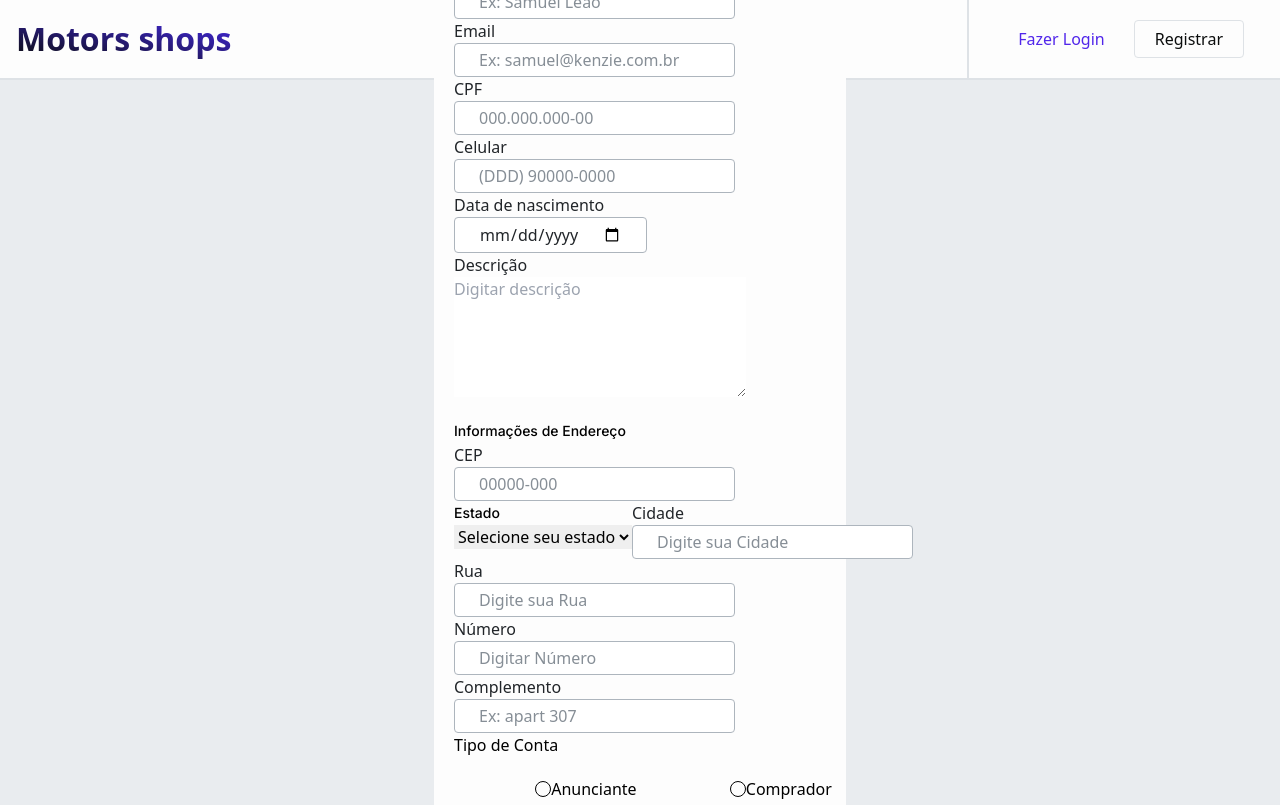
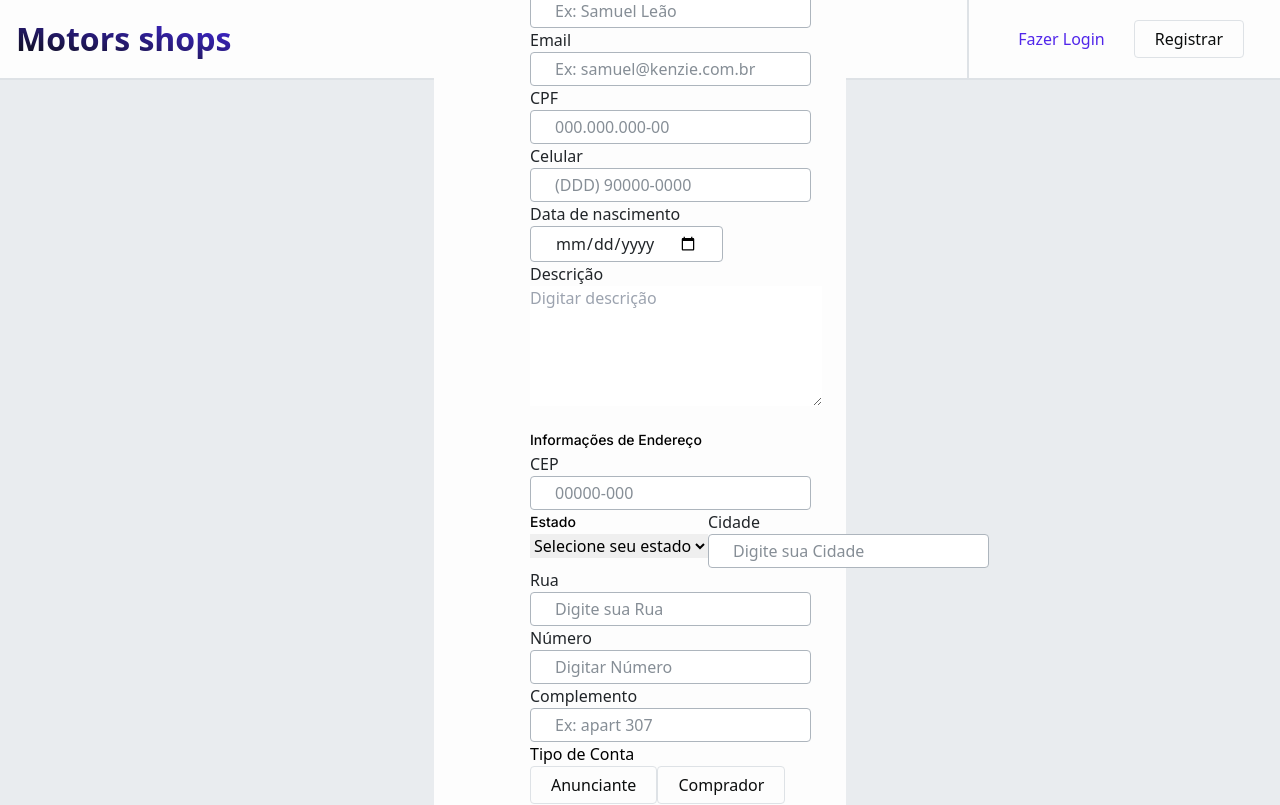
Before and after one commit to Projeto-Full-Stack/Projeto-FullStack-Grupo11, a Next.js app in the folder frontend/: page /register in a window 1280 px wide. Shown: the top 805 px of the page. Built offline with nearby package versions, Linux system fonts and the light colour scheme.

Commit message:
style: radio initial style added

```diff
--- a/frontend/src/components/Inputs/option.tsx
+++ b/frontend/src/components/Inputs/option.tsx
@@ -1,28 +1,23 @@
 interface OptionProps {
-    index: number;
-    selectedIndex?: number;
+    index: number,
+    selectedIndex?: number,
+    onSelect: (index: number) => void,
+    children: React.ReactNode,
+}
 
-    onSelect: (index: number) => void;
-
-    children: React.ReactNode;
-}
 const Option = (props: OptionProps) => {
   const isSelected = props.index === props.selectedIndex;
   return (
     <div
-      className={`flex items-center cursor-pointer mx-1 p-2 py-3 ${
-        isSelected && "bg-brand-1 text-grey-7 font-medium"
+      className={`flex items-center cursor-pointer text-grey-0 box-border border-grey-6 border-[1.5px] py-1.5 px-5 rounded font-medium min-w-max max-h-[48px] max-w-[28px] ${
+        isSelected && "bg-brand-1 text-grey-7"
       }`}
       onClick={() => props.onSelect(props.index)}
     >
-      <div
-        className={`rounded-full w-4 h-4 border transition ${
-          isSelected && "border-4 border-sky-500 bg-sky-300"
-        } `}
-      />
+      <div className={`opacity-0 ${isSelected && ""}`}/>
       {props.children}
     </div>
-  );
-};
+  )
+}
 
-export default Option;
+export default Option
--- a/frontend/src/components/Inputs/radioGroup.tsx
+++ b/frontend/src/components/Inputs/radioGroup.tsx
@@ -16,12 +16,8 @@ const RadioGroup = ({ options, onChange, value, labelText }: IProps) => {
   }
   return (
     <div>
-      { <Text weight={500} type="b2">{`${labelText}`}</Text> && (
-        <label className="block text-gray-600 mb-2 text-xs lg:text-sm xl:text-base">
-          {labelText}
-        </label>
-      )}
-      <div className="flex justify-evenly">
+      <label className="block font-medium">{labelText}</label>
+      <div className="flex">
         {options.map((el, index) => (
           <Option
             key={index}
--- a/frontend/src/pages/register.tsx
+++ b/frontend/src/pages/register.tsx
@@ -14,7 +14,7 @@ function RegisterPage() {
         <main className={`bg-grey-7`}>
             <NavBar/>
         <div className={`flex justify-center items-center h-[90vh]`}>
-                <form action="" className={`bg-grey-10 flex flex-col gap-4 items-start p-5 w-[412px] h-[my-max]`}>
+                <form action="" className={`bg-grey-10 flex flex-col gap-4 items-start py-22 px-24 w-[412px] min-h-min `}>
                     <Heading weight={500} type="h5">{"Cadastro"}</Heading>
                 <div>
                         <Text weight={500} type="b2">{"Informações Pessoais"}</Text>
@@ -118,10 +118,10 @@ function RegisterPage() {
                             onChange={(option) => console.log(option)}
                             labelText="Tipo de Conta"
                             options={[
-                              <div className="flex flex-1 justify-around">
+                              <div className="flex justify-around">
                                 <span>Anunciante</span>
                               </div>,
-                              <div className="flex  flex-1 justify-around">
+                              <div className="flex justify-around">
                                 <span>Comprador</span>
                               </div>
                             ]}
```
